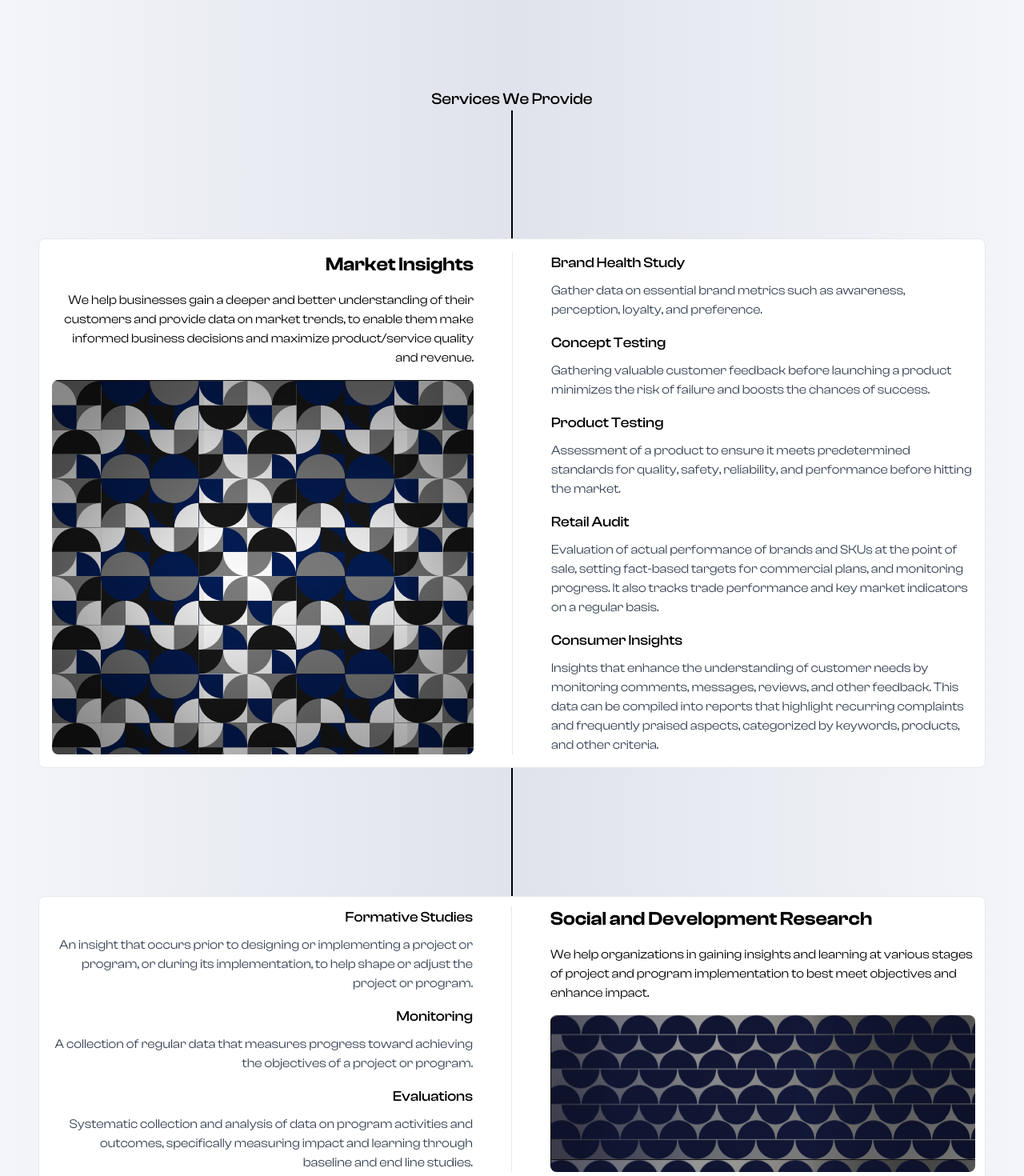
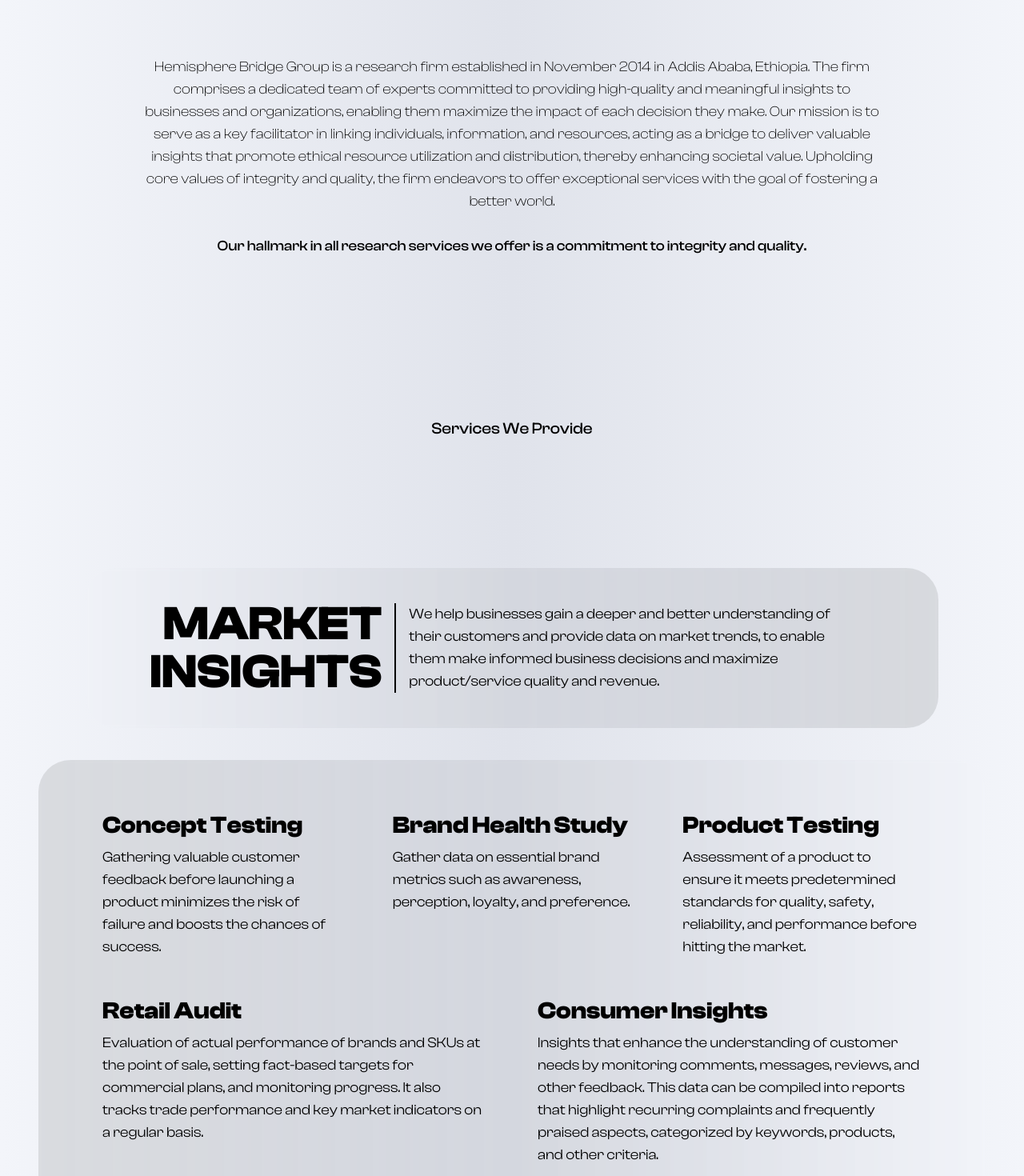
Before and after one commit to YOWDAHE/hemisphere, a React (Vite) app: page / in a window 1280 px wide. Shown: the part 800-2270 px from the top of the page at 80% size. Built offline with nearby package versions, Linux system fonts and the light colour scheme.

Commit message:
ui changes started

```diff
--- /dev/null
+++ b/components/ServiceList.tsx
@@ -0,0 +1,16 @@
+import React from "react";
+
+function ServiceList({
+	title,
+	description,
+}: {
+	title: string;
+	description: string;
+}) {
+    return <div className="w-full flex flex-col gap-2">
+        <div className="text-3xl font-black">{ title }</div>
+        <div className="text-lg">{ description }</div>
+    </div>;
+}
+
+export default ServiceList;
--- a/src/App.jsx
+++ b/src/App.jsx
@@ -14,10 +14,10 @@
       <img src="/assets/images/grids.svg" alt="grid" className="w-full h-screen fixed top-0 left-0 z-0 object-cover opacity-15" />
       <div className="relative z-10">
         <Header />
-        <div className="px-12 flex flex-col gap-y-40">
+        <div className="px-12 flex flex-col gap-y-30">
           <Hero />
+          <AboutUs />
           <Services />
-          <AboutUs />
           {/* <Blog /> */}
         </div>
         <div className="flex flex-col gap-y-40 pt-40 px-12">
--- a/src/components/AboutUs.jsx
+++ b/src/components/AboutUs.jsx
@@ -3,18 +3,18 @@
 function AboutUs() {
     return (
         <div
-            className="bg-black rounded-lg flex flex-col items-center justify-center relative overflow-hidden px-40 py-32"
+            className="rounded-lg flex flex-col items-center justify-center relative overflow-hidden px-32"
         >
-            <div
-                className="absolute text-white inset-0 opacity-5 bg-contain"
+            {/* <div
+                className="absolute  inset-0 opacity-5 bg-contain"
                 style={{ backgroundImage: `url(${hemiPattern})` }}
-            ></div>
+            ></div> */}
 
             {/* Text Content */}
-            <p className="text-white text-xl font-mediumcd .. z-10 text-center">
+            {/* <p className=" text-xl font-mediumcd .. z-10 text-center">
                 About Us
-            </p>
-            <p className="text-white font-light z-10 mt-10 text-center text-lg">
+            </p> */}
+            <p className=" font-light z-10 text-center text-lg">
                 Hemisphere Bridge Group is a research firm established in November 2014 in Addis Ababa, Ethiopia. The firm comprises a dedicated team of experts committed to providing high-quality and meaningful insights to businesses and organizations, enabling them maximize the impact of each decision they make. Our mission is to serve as a key facilitator in linking individuals, information, and resources, acting as a bridge to deliver valuable insights that promote ethical resource utilization and distribution, thereby enhancing societal value. Upholding core values of integrity and quality, the firm endeavors to offer exceptional services with the goal of fostering a better world.
                 <br />
                 <br />
--- a/src/components/Services.jsx
+++ b/src/components/Services.jsx
@@ -2,110 +2,45 @@
 import { services } from "../data/services"
 import pattern2 from "/assets/images/hemmiPattern2.png"
 import pattern3 from "/assets/images/hemmiPattern3.png"
+import ServiceList from "../../components/serviceList"
 
 
 function Services() {
     const [marketInsight, showMarketInsight] = useState(true)
     const [social, showSocial] = useState(true)
     return (
-        <div className="">
+        <div className="mt-20">
             <div className="text-xl font-medium text-center">Services We Provide</div>
-            <div className="flex flex-col gap-40 pt-40 relative">
-                <div className="absolute inset-0 flex justify-center">
-                    <span className="w-[2px] h-full bg-black self-stretch" />
+            <div className="flex flex-col items-center gap-10 pt-40 relative">
+                <div className="flex gap-4 w-[90%] px-20 py-10 rounded-[40px] relative items-center justify-center bg-gradient-to-r from-transparent to-black/10 backdrop-blur-[2px]">
+                    <p className="font-black text-6xl text-end">MARKET INSIGHTS</p>
+                    <p className="border-black border-l-2 px-4 text-lg">We help businesses gain a deeper and better understanding of their customers and provide data on market trends, to enable them make informed business decisions and maximize product/service quality and revenue.</p>
                 </div>
-                <div className={marketInsight ? `flex border-[0.5px] border-gray-200 p-4 rounded-lg bg-white z-10` : 'p-3 flex items-center'}>
-                    <div className="flex flex-col gap-4 w-[50%] pr-12 relative">
-                        {!marketInsight && <section className="absolute top-[50%] right-[-5px] w-[10px] h-[10px] rounded-full bg-black"></section>}
-                        <p className="font-semibold text-2xl text-end">Market Insights</p>
-                        <p className=" text-end">We help businesses gain a deeper and better understanding of their customers and provide data on market trends, to enable them make informed business decisions and maximize product/service quality and revenue.</p>
-                        <div className="w-full h-full overflow-clip flex-1 rounded-lg opacity-100 shadow-[inset_0px_0px_550px_rgba(0,0,0,1)]" style={{ backgroundImage: `url(${pattern2})` }}>
-                        </div>
-                        {/* <button className="flex justify-end opacity-70 cursor-pointer" onClick={() => showMarketInsight((prev) => !prev)}>{!marketInsight ? `Read More` : `Show Less`}</button> */}
+                <div className="flex flex-col gap-8 px-20 py-16 rounded-[40px] relative items-center justify-center bg-gradient-to-l from-transparent to-black/10 backdrop-blur-[2px]">
+                    <div className="grid grid-cols-3 gap-16 mb-4">
+                        <ServiceList title="Concept Testing" description="Gathering valuable customer feedback before launching a product minimizes the risk of failure and boosts the chances of success." />
+                        <ServiceList title="Brand Health Study" description="Gather data on essential brand metrics such as awareness, perception, loyalty, and preference." />
+                        <ServiceList title="Product Testing" description="Assessment of a product to ensure it meets predetermined standards for quality, safety, reliability, and performance before hitting the market." />
                     </div>
-                    {!marketInsight && <div className="h-full px-20 "> <img src="/assets/Icons/Magnify.svg" alt="lense" /></div>}
-                    {marketInsight &&
-                        <div className="flex flex-col gap-4 w-[50%] pl-12 relative border-l-[0.5px] border-gray-200">
-                            {/* Brand Health Study */}
-                            <div>
-                                <h3 className="text-lg font-medium mb-2">Brand Health Study</h3>
-                                <p className="text-gray-700">
-                                    Gather data on essential brand metrics such as awareness, perception, loyalty, and preference.
-                                </p>
-                            </div>
+                    <div className="grid grid-cols-2 gap-16 justify-center">
+                        <ServiceList title="Retail Audit" description="Evaluation of actual performance of brands and SKUs at the point of sale, setting fact-based targets for commercial plans, and monitoring progress. It also tracks trade performance and key market indicators on a regular basis." />
+                        <ServiceList title="Consumer Insights" description="Insights that enhance the understanding of customer needs by monitoring comments, messages, reviews, and other feedback. This data can be compiled into reports that highlight recurring complaints and frequently praised aspects, categorized by keywords, products, and other criteria." />
+                    </div>
+                </div>
 
-                            {/* Concept Testing */}
-                            <div>
-                                <h3 className="text-lg font-medium mb-2">Concept Testing</h3>
-                                <p className="text-gray-700">
-                                    Gathering valuable customer feedback before launching a product minimizes the risk of failure and boosts the chances of success.
-                                </p>
-                            </div>
 
-                            {/* Product Testing */}
-                            <div>
-                                <h3 className="text-lg font-medium mb-2">Product Testing</h3>
-                                <p className="text-gray-700">
-                                    Assessment of a product to ensure it meets predetermined standards for quality, safety, reliability, and performance before hitting the market.
-                                </p>
-                            </div>
+                <div className="flex gap-4 w-[90%] px-20 py-4 rounded-[40px] relative items-center justify-center bg-gradient-to-r from-transparent to-blue-600/10 backdrop-blur-[2px] mt-20">
+                    <p className="font-black text-6xl text-end">SOCIAL AND DEVELOPMENT REASERCH</p>
+                    <p className="border-black border-l-2 px-4 text-lg">We help organizations in gaining insights and learning at various stages of project and program implementation to best meet objectives and enhance impact.</p>
+                </div>
+                <div className="flex flex-col gap-8 px-20 py-16 rounded-[40px] relative items-center justify-center bg-gradient-to-l from-transparent to-blue-600/10 backdrop-blur-[2px]">
+                    <div className="grid grid-cols-3 gap-16 mb-4">
+                        <ServiceList title="Formative Studies" description="An insight that occurs prior to designing or implementing a project or program, or during its implementation, to help shape or adjust the project or program." />
+                        <ServiceList title="Monitoring" description="A collection of regular data that measures progress toward achieving the objectives of a project or program." />
+                        <ServiceList title="Evaluations" description="Systematic collection and analysis of data on program activities and outcomes, specifically measuring impact and learning through baseline and end line studies." />
+                    </div>
+                </div>
 
-                            {/* Retail Audit */}
-                            <div>
-                                <h3 className="text-lg font-medium mb-2">Retail Audit</h3>
-                                <p className="text-gray-700">
-                                    Evaluation of actual performance of brands and SKUs at the point of sale, setting fact-based targets for commercial plans, and monitoring progress. It also tracks trade performance and key market indicators on a regular basis.
-                                </p>
-                            </div>
-
-                            {/* Consumer Insights */}
-                            <div>
-                                <h3 className="text-lg font-medium mb-2">Consumer Insights</h3>
-                                <p className="text-gray-700">
-                                    Insights that enhance the understanding of customer needs by monitoring comments, messages, reviews, and other feedback. This data can be compiled into reports that highlight recurring complaints and frequently praised aspects, categorized by keywords, products, and other criteria.
-                                </p>
-                            </div>
-                        </div>
-                    }
-                </div>
-                <div className={social ? `flex justify-end border-[0.5px] border-gray-200 p-3 rounded-lg bg-white z-10 self-end` : 'flex items-center justify-end p-3'}>
-                    {!social && <div className="h-full px-20 "> <img src="/assets/Icons/Note.svg" alt="lense" /></div>}
-                    {social &&
-                        <div className="flex flex-col gap-4 w-[50%] pr-12 relative border-r-[0.5px] border-gray-200">
-                            {/*Formative Studies */}
-                            <div>
-                                <h3 className="text-lg font-medium mb-2 text-end">Formative Studies</h3>
-                                <p className="text-gray-700 text-end">
-                                    An insight that occurs prior to designing or implementing a project or program, or during its implementation, to help shape or adjust the project or program.
-                                </p>
-                            </div>
-
-                            {/* Monitoring  */}
-                            <div>
-                                <h3 className="text-lg font-medium mb-2 text-end">Monitoring </h3>
-                                <p className="text-gray-700 text-end">
-                                    A collection of regular data that measures progress toward achieving the objectives of a project or program.
-                                </p>
-                            </div>
-
-                            {/* Evaluations */}
-                            <div>
-                                <h3 className="text-lg font-medium mb-2 text-end">Evaluations</h3>
-                                <p className="text-gray-700 text-end">
-                                    Systematic collection and analysis of data on program activities and outcomes, specifically measuring impact and learning through baseline and end line studies.
-                                </p>
-                            </div>
-                        </div>
-                    }
-                    <div className="flex flex-col items-start gap-4 w-[50%] relative pl-12">
-                        {!social && <section className="absolute top-[50%] left-[-5px] w-[10px] h-[10px] rounded-full bg-black"></section>}
-                        <p className="font-semibold text-2xl text-end">Social and Development Research</p>
-                        <p className="">We help organizations in gaining insights and learning at various stages of project and program implementation to best meet objectives and enhance impact.</p>
-                        <div className="w-full h-full overflow-clip flex-1 rounded-lg opacity-100 shadow-[inset_0px_0px_550px_rgba(0,0,0,1)]" style={{ backgroundImage: `url(${pattern3})` }}></div>
-                        {/* <button className="flex justify-start opacity-70 cursor-pointer" onClick={() => showSocial((prev) => !prev)}>{!social ? `Read More` : `Show Less`}</button> */}
-                    </div>
-
-                </div>
             </div>
         </div>
     )
```
